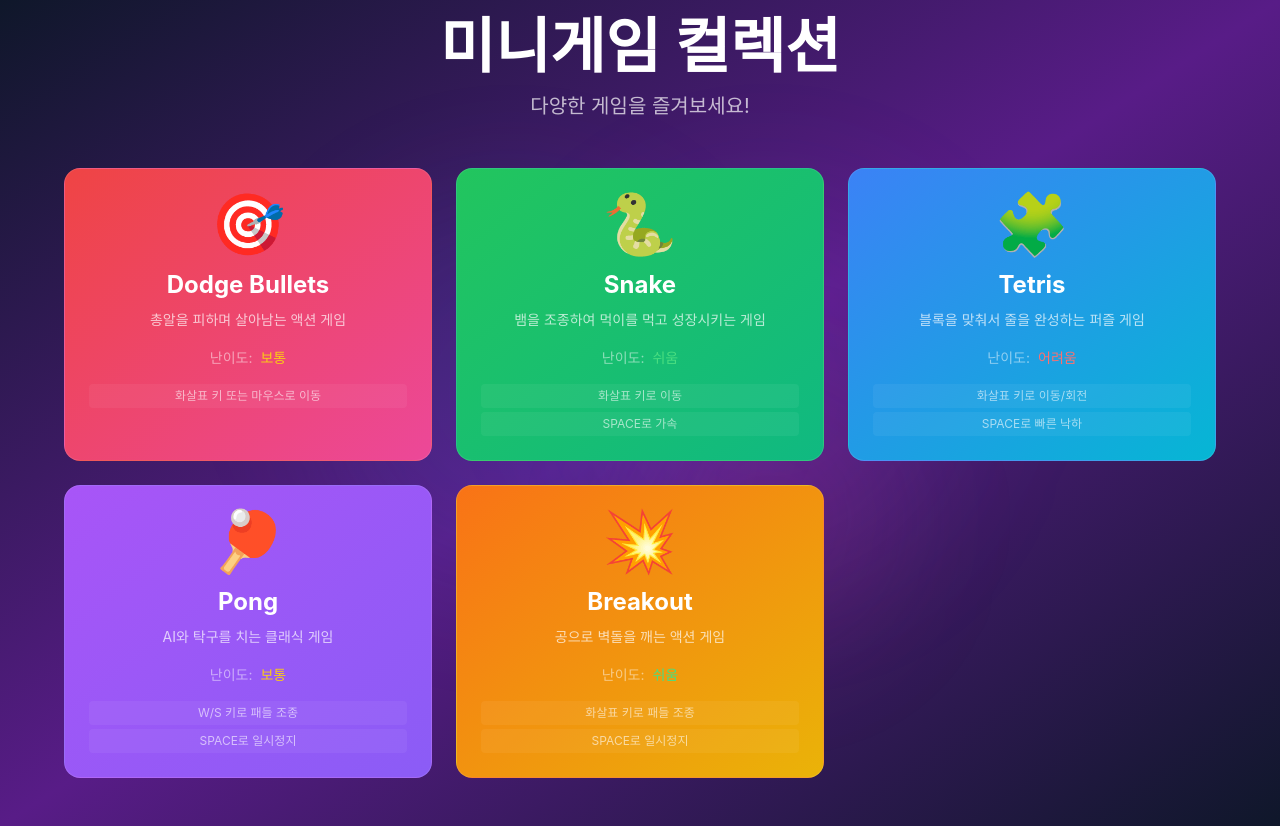
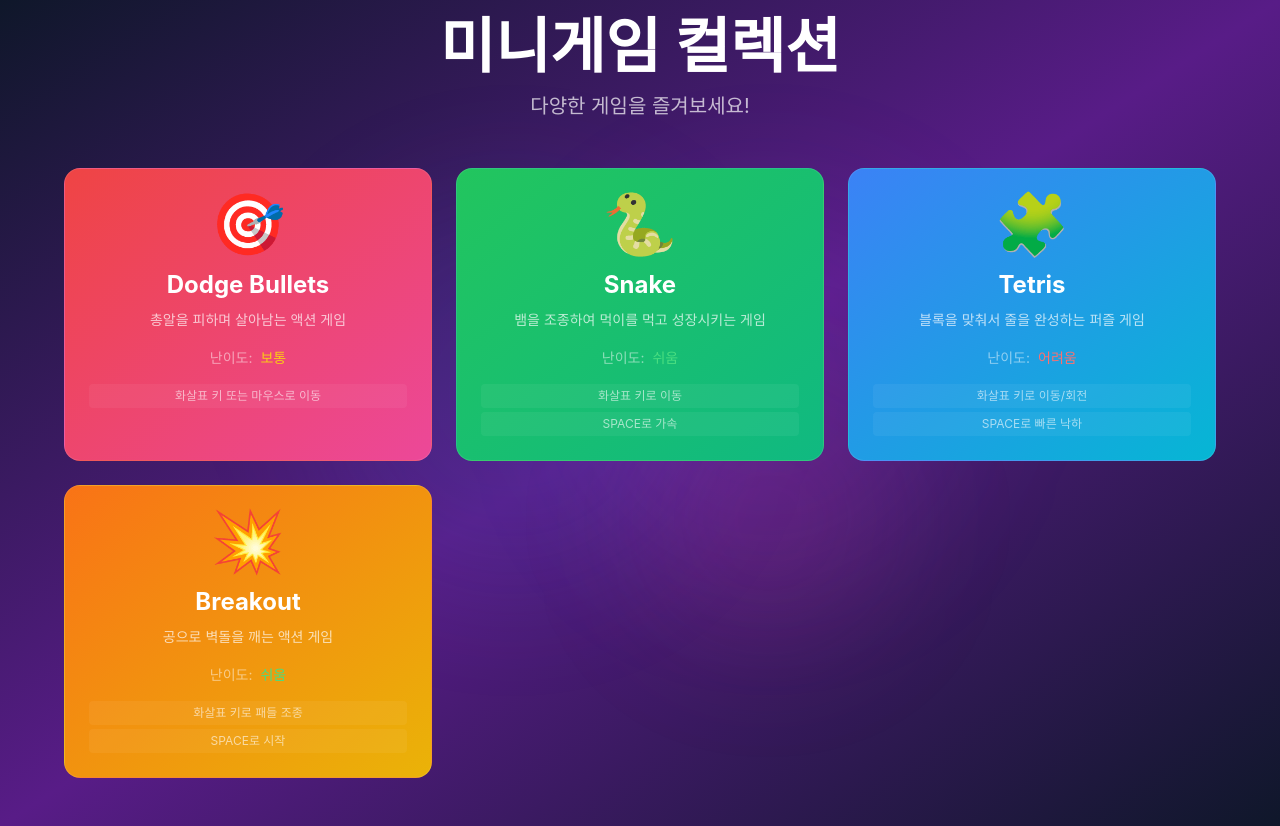
Before and after one commit to wonseok-han/mini-games-with-react, a React (Create React App) app: page / in a window 1280 px wide. Built offline with nearby package versions, Linux system fonts and the light colour scheme.

Commit message:
메뉴에서 pong 제거

```diff
--- a/src/components/menu/GameMenu.tsx
+++ b/src/components/menu/GameMenu.tsx
@@ -46,23 +46,23 @@ const GameMenu: React.FC<GameMenuProps> = ({
       controls: ["화살표 키로 이동/회전", "SPACE로 빠른 낙하"],
     },
     {
-      id: "pong",
-      name: "Pong",
-      description: "AI와 탁구를 치는 클래식 게임",
-      icon: "🏓",
-      color: "from-purple-500 to-violet-500",
-      difficulty: "medium",
-      controls: ["W/S 키로 패들 조종", "SPACE로 일시정지"],
-    },
-    {
       id: "breakout",
       name: "Breakout",
       description: "공으로 벽돌을 깨는 액션 게임",
       icon: "💥",
       color: "from-orange-500 to-yellow-500",
       difficulty: "easy",
-      controls: ["화살표 키로 패들 조종", "SPACE로 일시정지"],
+      controls: ["화살표 키로 패들 조종", "SPACE로 시작"],
     },
+    // {
+    //   id: "pong",
+    //   name: "Pong",
+    //   description: "AI와 탁구를 치는 클래식 게임",
+    //   icon: "🏓",
+    //   color: "from-purple-500 to-violet-500",
+    //   difficulty: "medium",
+    //   controls: ["W/S 키로 패들 조종", "SPACE로 일시정지"],
+    // },
   ];
 
   const getDifficultyColor = (difficulty: string) => {
```
